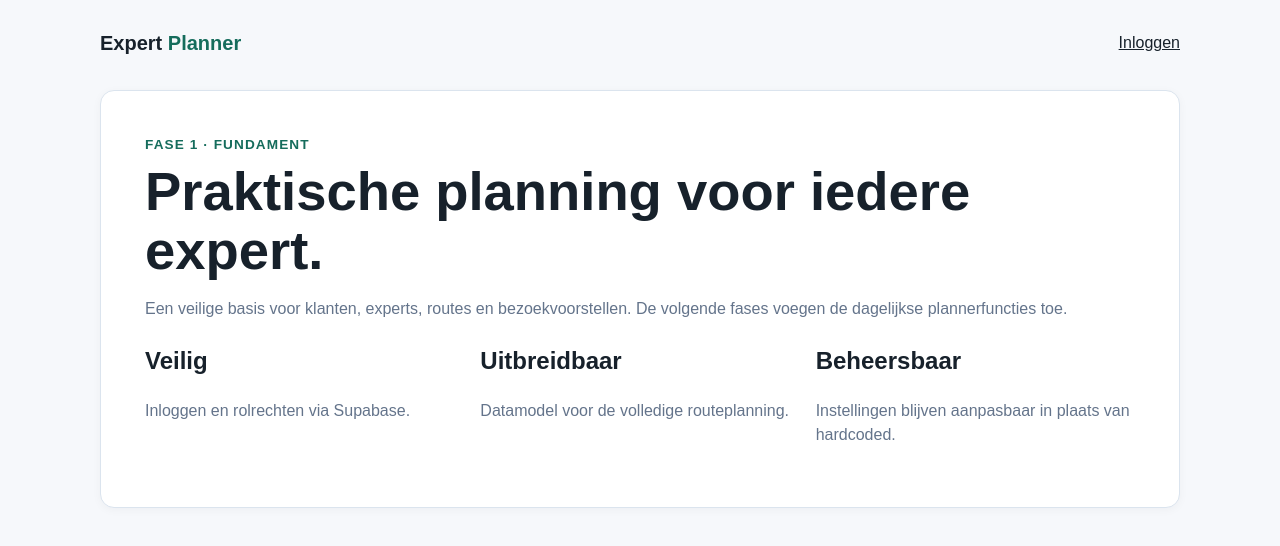
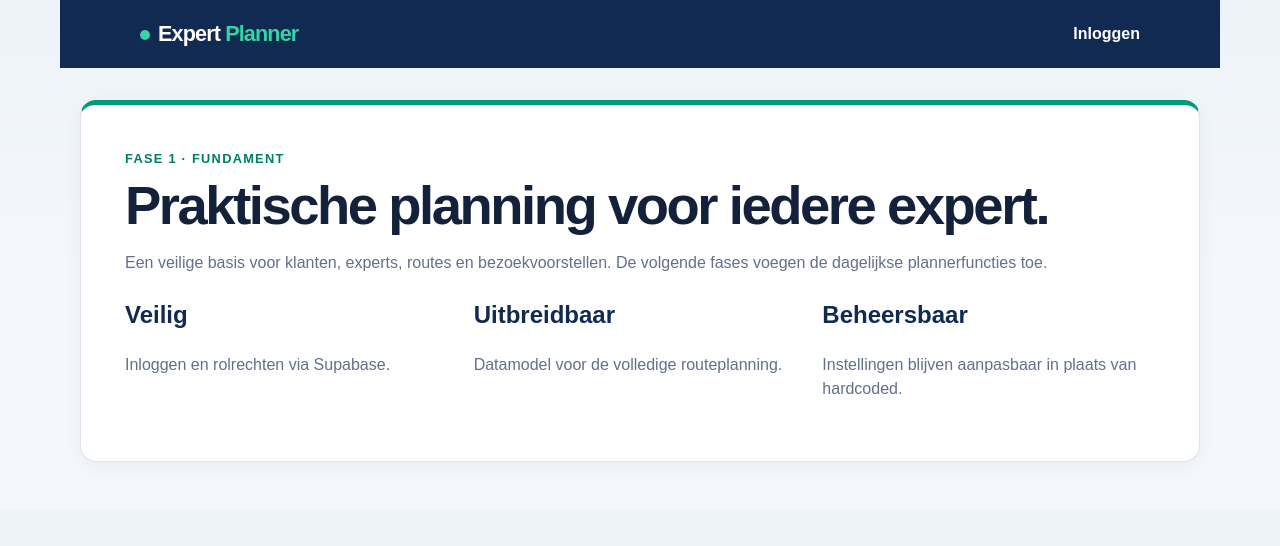
Before and after one commit to DainZero15/expert-planner, a Next.js app: page / in a window 1280 px wide. Shown: the top 546 px of the page. Built offline with nearby package versions, Linux system fonts and the light colour scheme.

Commit message:
Apply Expert-inspired planner styling

```diff
--- a/app/globals.css
+++ b/app/globals.css
@@ -1,15 +1,7 @@
-:root { --ink: #17212b; --muted: #64748b; --line: #dbe4ee; --paper: #fff; --canvas: #f6f8fb; --brand: #156c5c; }
-* { box-sizing: border-box; }
-body { margin: 0; color: var(--ink); background: var(--canvas); font: 16px/1.5 Arial, sans-serif; }
-a { color: inherit; }
-.shell { max-width: 1120px; margin: 0 auto; padding: 28px 20px; }
-.topbar { display: flex; justify-content: space-between; align-items: center; gap: 20px; margin-bottom: 32px; }
-.brand { font-size: 1.25rem; font-weight: 750; text-decoration: none; }.brand span { color: var(--brand); }
-.card { border: 1px solid var(--line); border-radius: 14px; background: var(--paper); padding: 24px; box-shadow: 0 2px 10px #1526380a; }
-.hero { padding: 44px; }.eyebrow { color: var(--brand); font-size: .85rem; font-weight: 700; text-transform: uppercase; letter-spacing: .08em; }
-h1 { margin: 8px 0 12px; font-size: clamp(2rem, 5vw, 3.4rem); line-height: 1.08; } h2 { margin-top: 0; }
-.grid { display: grid; grid-template-columns: repeat(3, 1fr); gap: 16px; margin-top: 22px; }.muted { color: var(--muted); }
-label { display: grid; gap: 6px; font-weight: 600; margin-bottom: 16px; } input, select, textarea { border: 1px solid var(--line); border-radius: 8px; padding: 11px; font: inherit; }
-button { border: 0; border-radius: 8px; padding: 11px 16px; background: var(--brand); color: white; cursor: pointer; font-weight: 700; }.error { color: #b42318; }
-button.danger { background:#b42318; padding:7px 10px; font-size:.8rem; }
-@media (max-width: 700px) { .hero { padding: 26px; }.grid { grid-template-columns: 1fr; } .topbar { margin-bottom: 20px; } }
+:root { --ink:#14213a; --muted:#62708a; --line:#dce3ee; --paper:#fff; --canvas:#f4f7fb; --expert-blue:#102a52; --brand:#009b78; --brand-dark:#007e63; }
+* { box-sizing:border-box; } body { margin:0; color:var(--ink); background:linear-gradient(180deg,#edf3f9 0,var(--canvas) 260px); font:16px/1.5 Arial,Helvetica,sans-serif; } a { color:var(--expert-blue); font-weight:700; }.shell { max-width:1160px; margin:0 auto; padding:28px 20px 48px; }
+.topbar { display:flex; justify-content:space-between; align-items:center; gap:20px; margin:-28px -20px 32px; padding:18px max(20px,calc((100vw - 1120px)/2)); background:var(--expert-blue); color:#fff; }.topbar a { color:#fff; text-decoration:none; }.brand { font-size:1.35rem; font-weight:800; letter-spacing:-.04em; text-decoration:none; }.brand span { color:#35d4a5; }.brand::before { content:""; display:inline-block; width:10px; height:10px; margin:0 8px 1px 0; background:#35d4a5; border-radius:50%; }
+.card { border:1px solid var(--line); border-radius:16px; background:var(--paper); padding:24px; box-shadow:0 5px 20px #14213a0d; }.hero { padding:44px; border-top:5px solid var(--brand); }.eyebrow { color:var(--brand-dark); font-size:.8rem; font-weight:800; text-transform:uppercase; letter-spacing:.1em; }h1 { margin:8px 0 12px; font-size:clamp(2rem,5vw,3.4rem); line-height:1.08; letter-spacing:-.045em; } h2 { margin-top:0; color:var(--expert-blue); }.grid { display:grid; grid-template-columns:repeat(3,1fr); gap:16px; margin-top:22px; }.muted { color:var(--muted); }
+label { display:grid; gap:6px; font-weight:700; margin-bottom:16px; } input,select,textarea { width:100%; border:1px solid var(--line); border-radius:9px; padding:11px; color:var(--ink); font:inherit; background:#fff; } input:focus,select:focus,textarea:focus { outline:3px solid #00a77d29; border-color:var(--brand); }button { border:0; border-radius:9px; padding:11px 16px; background:var(--brand); color:#fff; cursor:pointer; font-weight:800; }button.danger { background:#c3374f; padding:7px 10px; font-size:.8rem; }.error { color:#b42318; }
+table { border-collapse:separate; border-spacing:0; width:100%; margin:16px 0; text-align:left; overflow:hidden; border:1px solid var(--line); border-radius:10px; } th,td { border-bottom:1px solid var(--line); padding:10px; vertical-align:top; } tr:last-child td { border-bottom:0; } th { background:#f0f5f9; color:var(--expert-blue); font-size:.8rem; text-transform:uppercase; letter-spacing:.04em; }
+@media (max-width:700px) { .shell { padding:18px 14px 32px; }.topbar { margin:-18px -14px 22px; padding:15px 14px; }.hero { padding:26px; }.grid { grid-template-columns:1fr; } }
```
